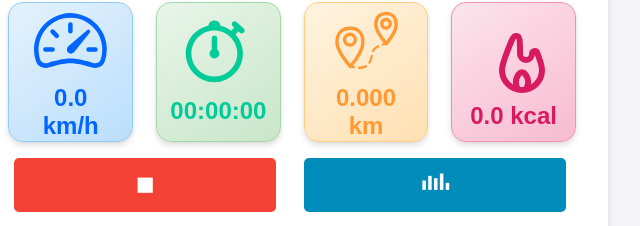
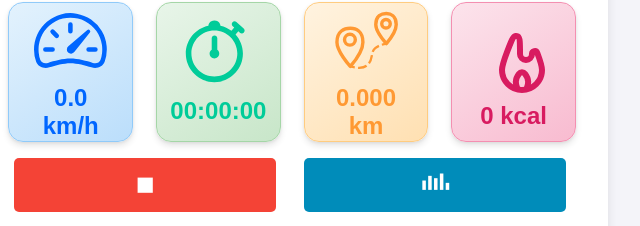
Before and after one commit to mubertazzi/runner, a plain HTML site: page index.html in a window 1280 px wide. Shown: the part 174-400 px from the top of the page, 640-1280 px from the left. Drawn offline with Linux system fonts and the light colour scheme.

Commit message:
Update index.html

```diff
--- a/index.html
+++ b/index.html
@@ -94,7 +94,7 @@
                             <path d="M11 19L10.7372 18.343C10.2816 17.204 10.4737 15.9079 11.24 14.95V14.95C11.6296 14.463 12.3704 14.463 12.76 14.95V14.95C13.5263 15.9079 13.7184 17.204 13.2628 18.343L13 19" stroke="#d81b60" stroke-width="1.5"/>
                         </svg>
                     </div>
-                    <span id="calories" class="parameter-value">0.0 kcal</span>
+                    <span id="calories" class="parameter-value">0 kcal</span>
                 </div>
             </div>
         </div>
```
